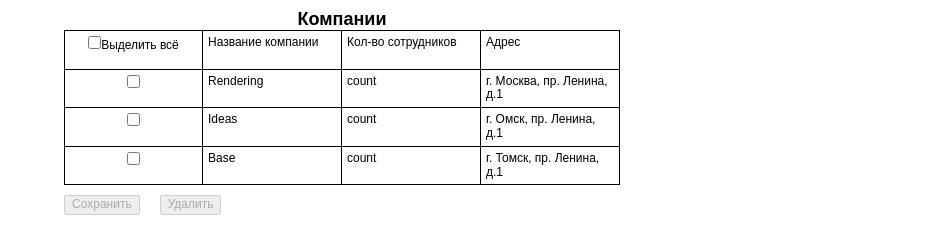
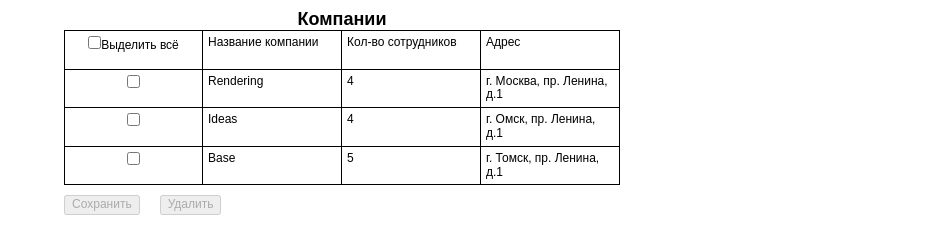
Before and after one commit to IVKrylova/list-of-companies, a React (Create React App) app: page / in a window 1280 px wide. Shown: the part 197-431 px from the top of the page, without its empty margins (0-950 px from the left). Built offline with nearby package versions, Linux system fonts and the light colour scheme; data requests are answered from the project's data file.

Commit message:
feat: add numbers of coworkers

```diff
--- a/server/db.json
+++ b/server/db.json
@@ -99,5 +99,13 @@
     "position": "Тестировщик",
     "company": "Base",
     "idCompany": "3"
+  },
+  {
+    "id": 13,
+    "name": "Иван",
+    "lastname": "Иванов",
+    "position": "Тестировщик",
+    "company": "Base",
+    "idCompany": "3"
   }]
 }
--- a/src/components/ListCompanies/ListCompanies.js
+++ b/src/components/ListCompanies/ListCompanies.js
@@ -1,6 +1,10 @@
+import { useSelector } from 'react-redux';
 import Row from '../Row/Row';
 
 const ListCompanies = props => {
+  // получаем данные из store
+  const coworkers = useSelector(store => store.coworkers.coworkers);
+
   return (
     props.companies && props.companies.map(companie => {
       return (
@@ -10,7 +14,7 @@ const ListCompanies = props => {
           editingSecondCell={false}
           secondCell={companie.name}
           editingThirdCell={true}
-          thirdCell='count'
+          thirdCell={coworkers.filter(el => el.company === companie.name).length}
           editingFourthCell={false}
           fourthCell={companie.address}
           isHiddenButtonSave={false}
```
